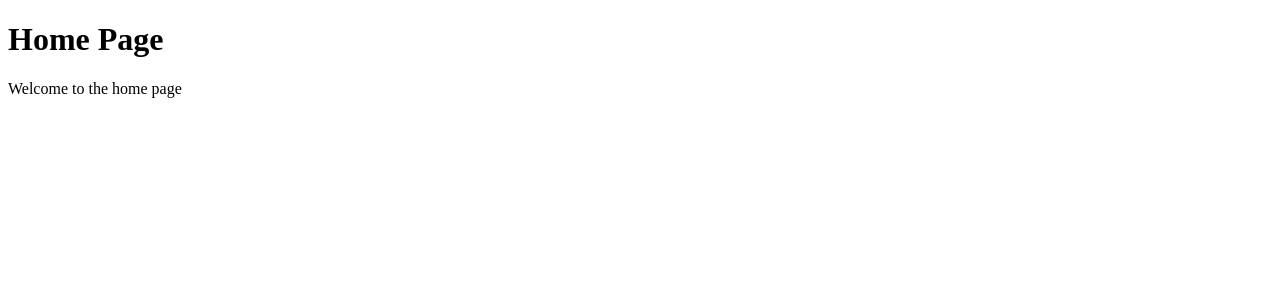
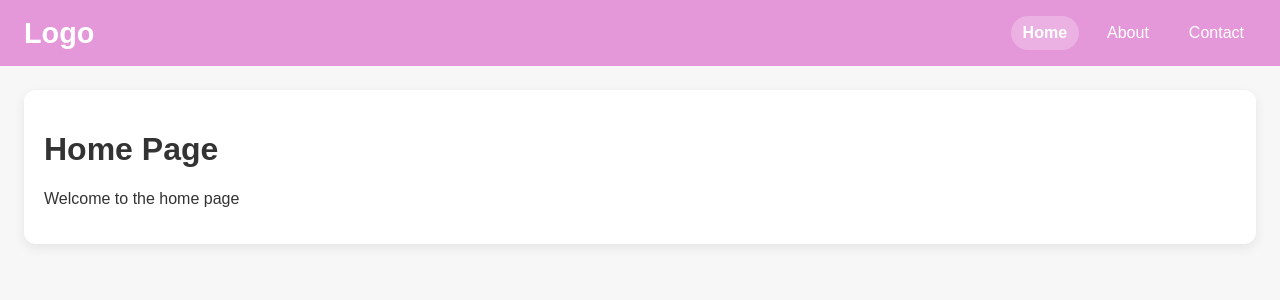
Before and after one commit to mayaswami/react-projects, a React (Vite) app in the folder 02-react-router/: page / in a window 1280 px wide. Shown: the top 300 px of the page. Built offline with nearby package versions, Linux system fonts and the light colour scheme.

Commit message:
feat: add navigation with NavLink and 404 page

```diff
--- a/02-react-router/src/App.jsx
+++ b/02-react-router/src/App.jsx
@@ -1,18 +1,22 @@
 import { Routes, Route } from "react-router-dom";
 
-import Home from "./Pages/Home";
-import About from "./Pages/About";
-import Contact from "./Pages/Contact";
-import NotFound from "./Pages/NotFound";
+import Navbar from "./components/Navbar";
+import Home from "./pages/Home";
+import About from "./pages/About";
+import Contact from "./pages/Contact";
+import NotFound from "./pages/NotFound";
 
 function App() {
   return (
+    <>
+      <Navbar />
       <Routes>
         <Route path="/" element={<Home />} />
         <Route path="/about" element={<About />} />
         <Route path="/contact" element={<Contact />} />
         <Route path="*" element={<NotFound />} />
       </Routes>
+    </>
   );
 }
 
--- a/02-react-router/src/Pages/About.jsx
+++ b/02-react-router/src/Pages/About.jsx
@@ -1,9 +1,10 @@
 function About() {
   return (
-    <>
+    <div className="page-content">
       <h1>About Page</h1>
       <p>This is the about page.</p>
-    </>
+    </div>
   );
 }
+
 export default About;
--- a/02-react-router/src/Pages/Contact.jsx
+++ b/02-react-router/src/Pages/Contact.jsx
@@ -1,9 +1,10 @@
 function Contact() {
   return (
-    <>
+    <div className="page-content">
       <h1>Contact Page</h1>
       <p>Contact us anytime.</p>
-    </>
+    </div>
   );
 }
+
 export default Contact;
--- a/02-react-router/src/Pages/Home.jsx
+++ b/02-react-router/src/Pages/Home.jsx
@@ -1,9 +1,10 @@
 function Home() {
-    return(
-        <>
-        <h1>Home Page</h1>
-        <p>Welcome to the home page</p>
-        </>
-    )
+  return (
+    <div className="page-content">
+      <h1>Home Page</h1>
+      <p>Welcome to the home page</p>
+    </div>
+  );
 }
+
 export default Home;
--- a/02-react-router/src/Pages/NotFound.jsx
+++ b/02-react-router/src/Pages/NotFound.jsx
@@ -1,9 +1,13 @@
+import { NavLink } from "react-router-dom";
+
 function NotFound() {
-    return (
-      <>
-        <h1>404</h1>
-        <p>Page Not Found</p>
-      </>
-    );
+  return (
+    <div className="page-content">
+      <h1>404</h1>
+      <p>Page Not Found</p>
+      <NavLink to="/">Go Back Home</NavLink>
+    </div>
+  );
 }
+
 export default NotFound;
--- /dev/null
+++ b/02-react-router/src/components/Navbar.css
@@ -0,0 +1,52 @@
+body {
+  margin: 0;
+  padding: 0;
+  font-family: Arial, sans-serif;
+  background-color: #f7f7f7;
+  color: #333;
+}
+
+nav {
+  display: flex;
+  align-items: center;
+  justify-content: space-between;
+  background-color: rgba(227, 141, 214, 0.9);
+  width: 100%;
+  padding: 16px 24px;
+  box-sizing: border-box;
+}
+
+.logo {
+  color: #fff;
+  text-decoration: none;
+  font-size: 1.8rem;
+  font-weight: 700;
+}
+
+.links {
+  display: flex;
+  gap: 16px;
+  align-items: center;
+  font-size: 1rem;
+}
+
+.links a {
+  color: #fff;
+  text-decoration: none;
+  padding: 8px 12px;
+  border-radius: 999px;
+  transition: background-color 0.2s ease;
+}
+
+.links a.active {
+  background-color: rgba(255, 255, 255, 0.25);
+  font-weight: 700;
+}
+
+.page-content {
+  margin: 24px;
+  padding: 20px;
+  background-color: #fff;
+  border-radius: 12px;
+  box-shadow: 0 4px 12px rgba(0, 0, 0, 0.08);
+}
--- /dev/null
+++ b/02-react-router/src/components/Navbar.jsx
@@ -0,0 +1,20 @@
+import { NavLink } from "react-router-dom";
+import "./Navbar.css";
+
+function Navbar() {
+  return (
+    <nav>
+      <NavLink to="/" className="logo" end>
+        Logo
+      </NavLink>
+
+      <div className="links">
+        <NavLink to="/" end className={({ isActive }) => (isActive ? "active" : "")}>Home</NavLink>
+        <NavLink to="/about" className={({ isActive }) => (isActive ? "active" : "")}>About</NavLink>
+        <NavLink to="/contact" className={({ isActive }) => (isActive ? "active" : "")}>Contact</NavLink>
+      </div>
+    </nav>
+  );
+}
+
+export default Navbar;
```
Also changed, not shown: 1 other file (tests, documents, lock files or other folders). Lines whose indentation alone changed are shown as unchanged.
